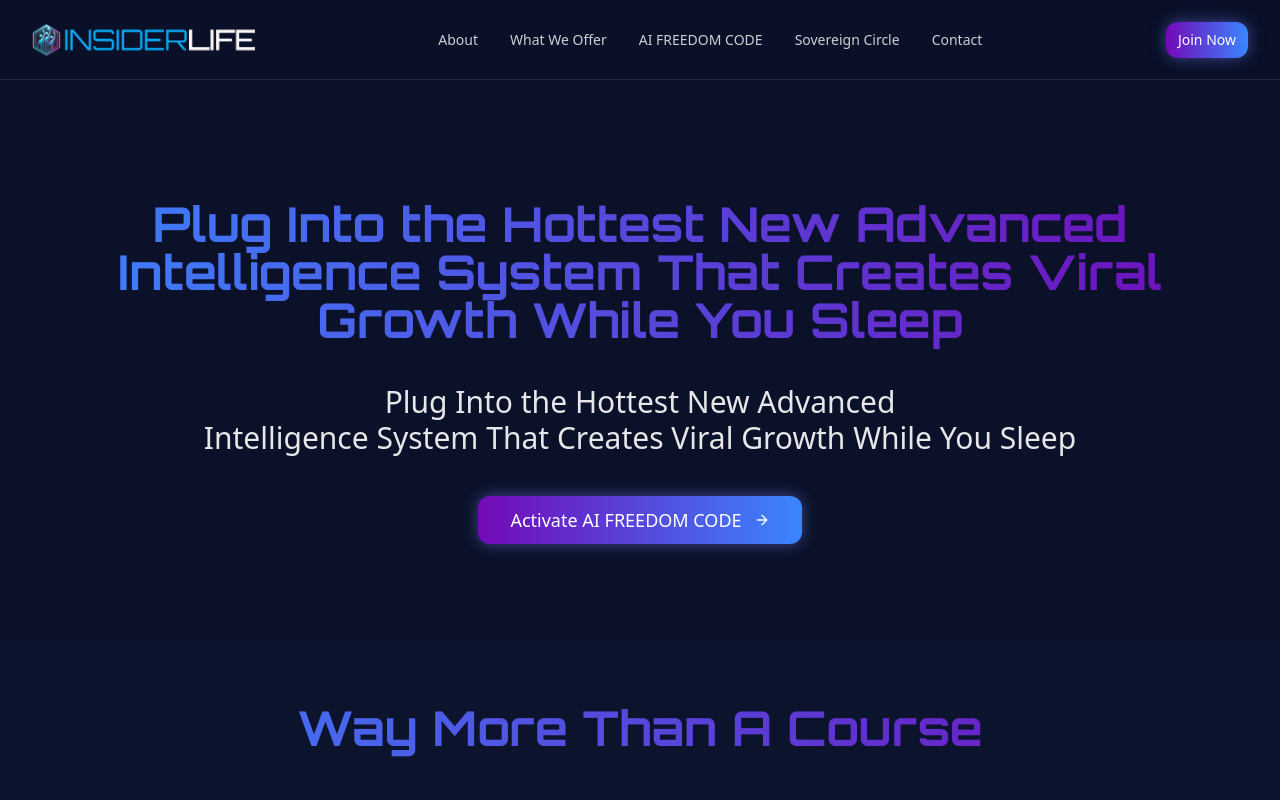
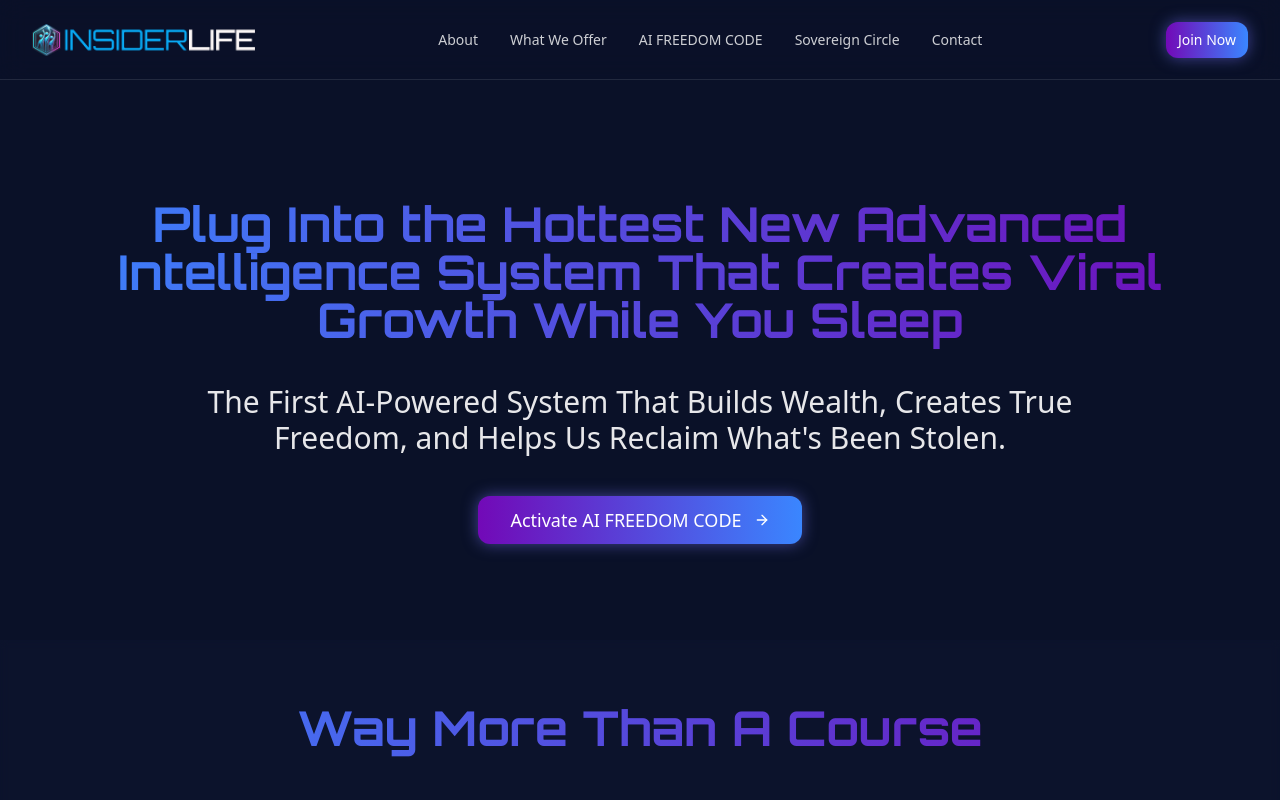
Before and after one commit to TokenomixLabs/insiderlife-lander, a React (Vite) app: page /aifreedomcode in a window 1280 px wide. Shown: the top 800 px of the page. Built offline with nearby package versions, Linux system fonts and the light colour scheme.

Commit message:
Fix: Hero section headline
Reverts the headline in the hero section to the original text.

```diff
--- a/src/components/aifreedom/HeroSection.tsx
+++ b/src/components/aifreedom/HeroSection.tsx
@@ -16,8 +16,7 @@ const HeroSection = () => {
         Intelligence System That Creates Viral Growth While You Sleep
       </h1>
       <p className="text-xl md:text-2xl lg:text-3xl mb-10 max-w-4xl mx-auto text-white/90 leading-tight">
-        Plug Into the Hottest New Advanced<br />
-        Intelligence System That Creates Viral Growth While You Sleep
+        The First AI-Powered System That Builds Wealth, Creates True Freedom, and Helps Us Reclaim What's Been Stolen.
       </p>
       <div className="flex justify-center">
         <Button
```
